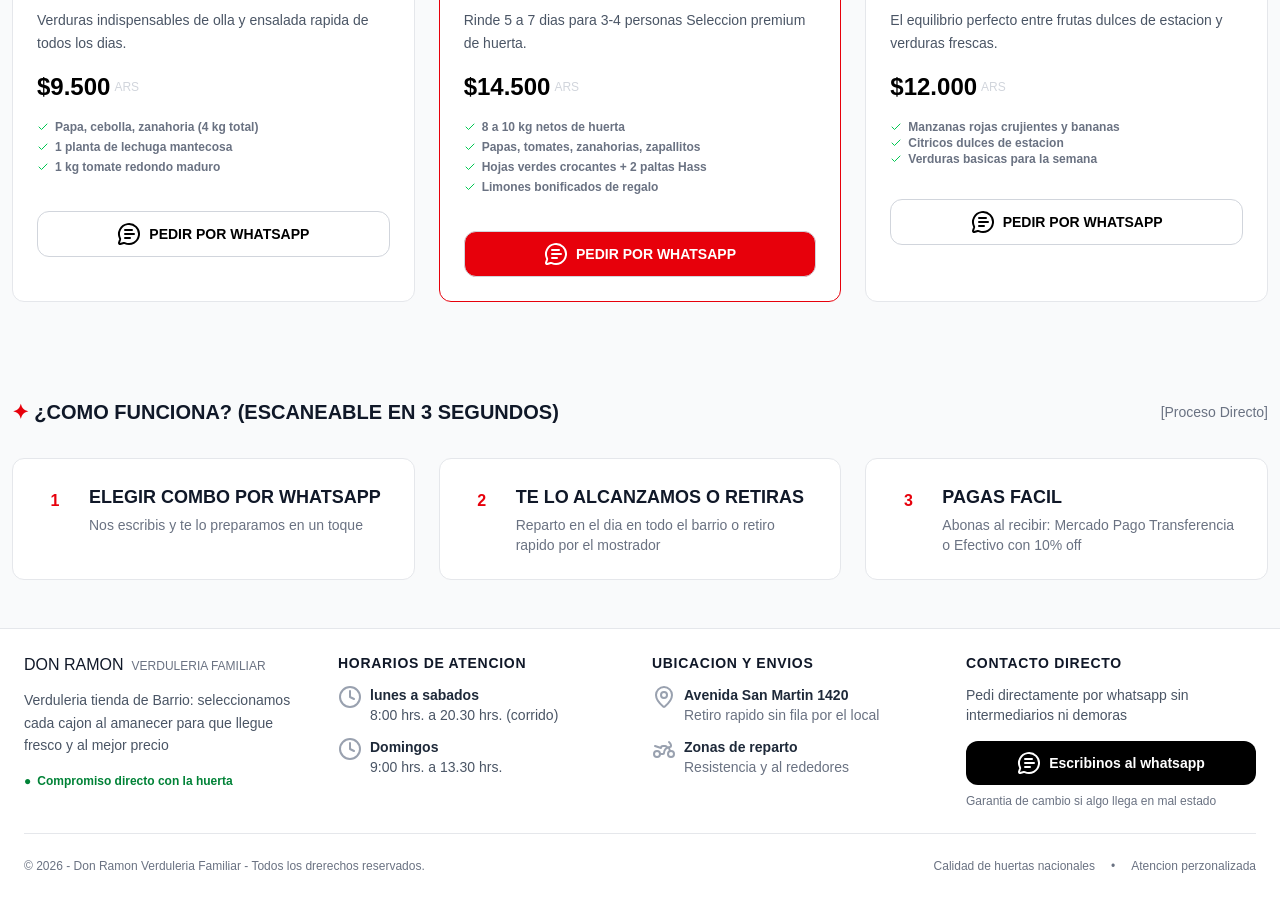
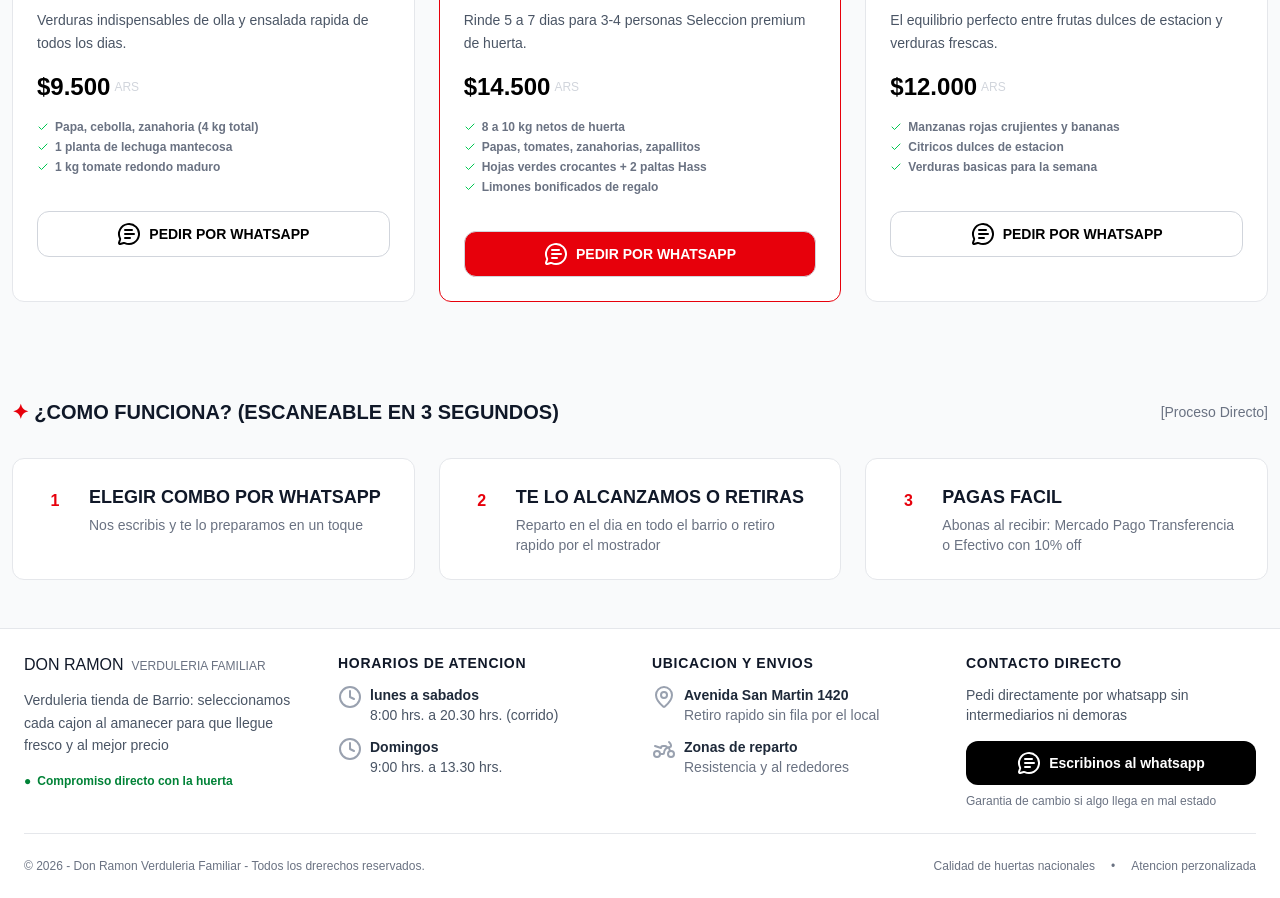
Before and after one commit to marelizal/frutix-template, a Next.js app in the folder landing/: page / in a window 1280 px wide. Shown: the part 840-1738 px from the top of the page. Built offline with nearby package versions, Linux system fonts and the light colour scheme.

Commit message:
corregi espacios entre lineas en la descripcion de cada combo

```diff
--- a/landing/src/components/offers.tsx
+++ b/landing/src/components/offers.tsx
@@ -109,13 +109,13 @@ function Offers() {
             <div className="flex flex-cols sm:flex-row items-center text-center sm:text-left gap-1 sm:gap-1 mb-4">
               <h2 className="text-black text-2xl font-bold">$12.000</h2> <span className="text-xs  text-gray-300">ARS</span>
             </div>
-            <p className="text-xs text-gray-500 font-semibold flex items-center gap-1.5">
+            <p className="text-xs text-gray-500 my-1 font-semibold flex items-center gap-1.5">
               <span><Check className="w-3 h-3 text-green-500 " /></span>Manzanas rojas crujientes y bananas
             </p>
-            <p className="text-xs text-gray-500 font-semibold flex items-center gap-1.5">
+            <p className="text-xs text-gray-500 my-1 font-semibold flex items-center gap-1.5">
               <span><Check className="w-3 h-3 text-green-500 " /></span>Citricos dulces de estacion
             </p>
-            <p className="text-xs text-gray-500 font-semibold flex items-center gap-1.5">
+            <p className="text-xs text-gray-500 my-1 font-semibold flex items-center gap-1.5">
               <span><Check className="w-3 h-3 text-green-500 " /></span>Verduras basicas para la semana
             </p>
             <a
```
